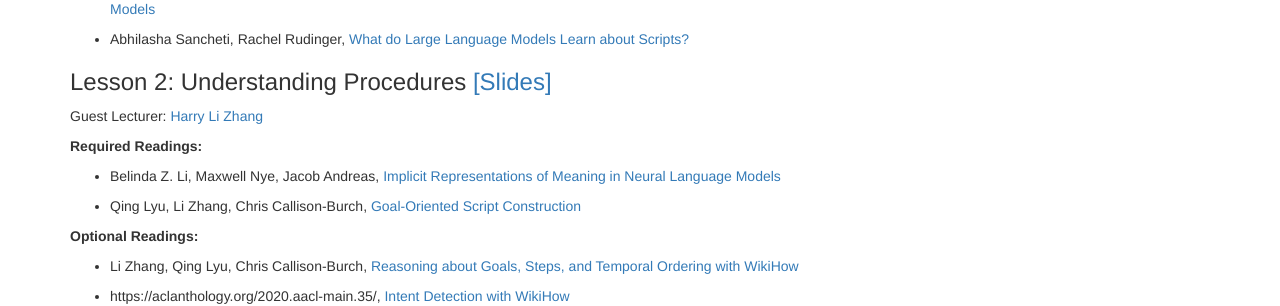
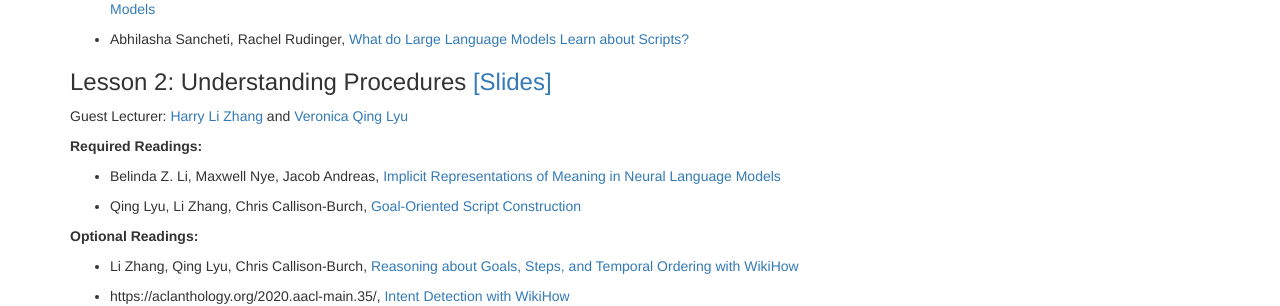
Before and after one commit to interactive-fiction-class/interactive-fiction-class.github.io, a Jekyll site: the page built from modules.md, in a window 1280 px wide and 900 px high, scrolled down 2358 px. Shown: the part 152-458 px from the top of the window. Built offline with Jekyll 4.4.1, drawn with Linux system fonts in a browser that asks for light colours; nearby versions of some CDN libraries; a script that is not in the unit is left out.

Commit message:
2 guest speakers

```diff
--- a/modules.md
+++ b/modules.md
@@ -51,6 +51,7 @@ No homework for this module.
 {% for lesson in module.lessons %}
 ### Lesson {{ forloop.index }}: {{lesson.title}}{% if lesson.slides %} [[Slides]]({{lesson.slides}}){% endif %}{%if lesson.video %} [[Video]]({{lesson.video}}){% endif %}
 {% if lesson.guest_speaker %} Guest Lecturer: <a href="{{ lesson.guest_url }}">{{lesson.guest_speaker}}</a>{% endif %}
+{% if lesson.guest_speaker2 %} and <a href="{{ lesson.guest_url2 }}">{{lesson.guest_speaker2}}</a>{% endif %}
 
 <b>Required Readings:</b>
 {% if lesson.readings %}
```
